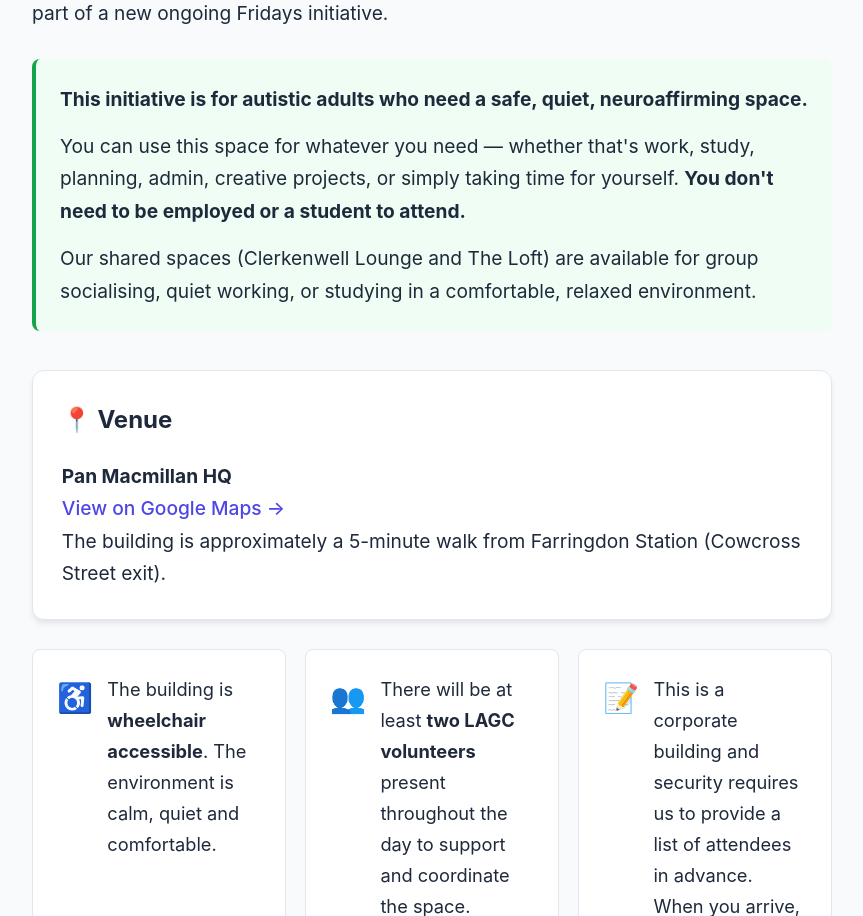
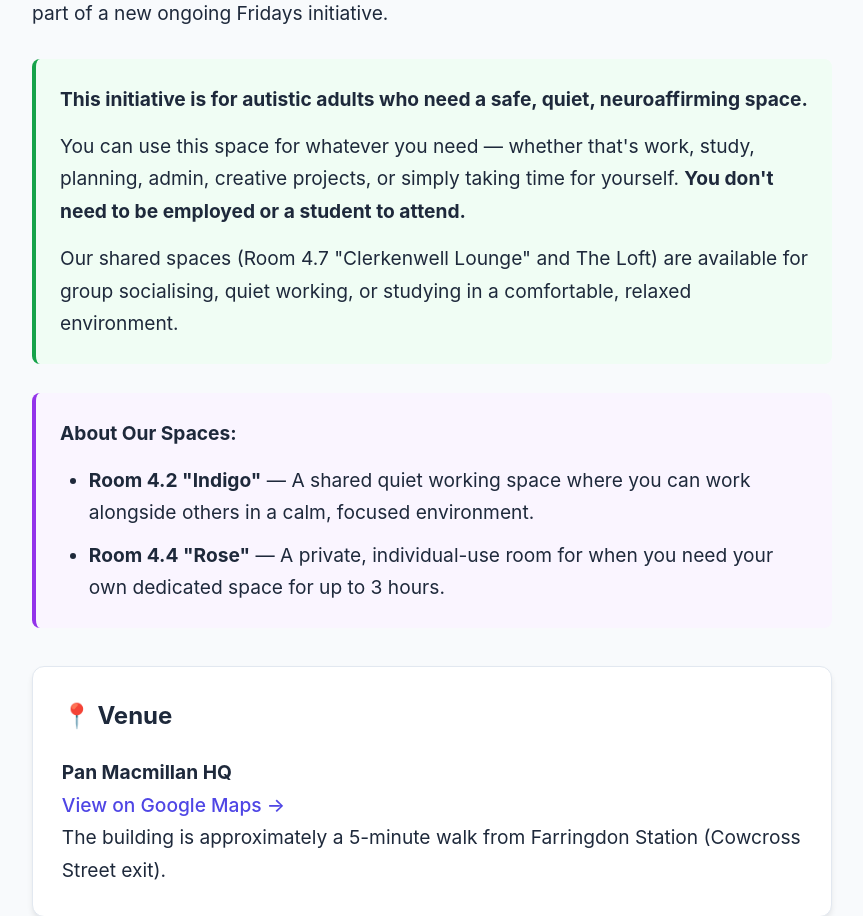
Before and after one commit to marcjtheodore1-sketch/lagc-room-bookings, a Flask app: page / in a window 1280 px wide. Shown: the part 448-1364 px from the top of the page, without its empty margins (208-1071 px from the left). Run offline with Flask 3, Linux system fonts and the light colour scheme; data comes from the database, SQL or seed files in the repository; data that the repository does not hold is empty.

Commit message:
Remove public booking counts, add room purpose summary, update Clerkenwell name, add April 10th Indigo special hours

```diff
--- a/app.py
+++ b/app.py
@@ -446,6 +446,12 @@ def get_availability(date, room_id):
         for slot_idx in [8, 9, 10]:  # 3:00pm, 3:30pm, 4:00pm
             booked_slots.add(slot_idx)
 
+    # Special case: April 10th, 2026 - Room 4.2 "Indigo" only available until 1:30pm
+    # Slot 5 = 1:30pm, so slots 6, 7, 8, 9, 10 (2:00pm-4:00pm) are unavailable
+    if date_str == '2026-04-10' and room_4_2_id and room_id == room_4_2_id:
+        for slot_idx in [6, 7, 8, 9, 10]:  # 2:00pm - 4:00pm
+            booked_slots.add(slot_idx)
+
     # Build availability array
     availability = []
     for slot in TIME_SLOTS:
@@ -541,11 +547,14 @@ def create_booking():
     template = get_setting('confirmation_message', get_default_confirmation_message())
     start_time = TIME_SLOTS[start_slot]['display']
 
-    # Special case: Room 4.2 "Indigo" on March 20th, 2026 - only available until 2:30pm
+    # Special cases for Room 4.2 "Indigo" on specific dates
     is_march_20th = booking_date.isoformat() == '2026-03-20'
+    is_april_10th = booking_date.isoformat() == '2026-04-10'
     is_room_4_2 = '4.2' in room.name or 'indigo' in room.name.lower()
     if is_march_20th and is_room_4_2:
         end_time = '2:30 PM'
+    elif is_april_10th and is_room_4_2:
+        end_time = '1:30 PM'
     else:
         end_time = TIME_SLOTS[end_slot]['display'] if end_slot < len(TIME_SLOTS) else '16:00'
 
--- a/static/css/style.css
+++ b/static/css/style.css
@@ -940,6 +940,32 @@ h2 {
     margin-bottom: 0;
 }
 
+.room-purpose-summary {
+    background: #faf5ff;
+    border-left: 4px solid #9333ea;
+    padding: 1.25rem;
+    margin: 1.5rem 0;
+    border-radius: var(--radius);
+}
+
+.room-purpose-summary h4 {
+    margin-bottom: 0.75rem;
+    color: var(--text);
+}
+
+.room-purpose-summary ul {
+    margin: 0;
+    padding-left: 1.5rem;
+}
+
+.room-purpose-summary li {
+    margin-bottom: 0.5rem;
+}
+
+.room-purpose-summary li:last-child {
+    margin-bottom: 0;
+}
+
 .notice-box.attendance-count {
     background: #eff6ff;
     border-color: #3b82f6;
--- a/templates/landing.html
+++ b/templates/landing.html
@@ -24,7 +24,15 @@
             <div class="initiative-description">
                 <p><strong>This initiative is for autistic adults who need a safe, quiet, neuroaffirming space.</strong></p>
                 <p>You can use this space for whatever you need — whether that's work, study, planning, admin, creative projects, or simply taking time for yourself. <strong>You don't need to be employed or a student to attend.</strong></p>
-                <p>Our shared spaces (Clerkenwell Lounge and The Loft) are available for group socialising, quiet working, or studying in a comfortable, relaxed environment.</p>
+                <p>Our shared spaces (Room 4.7 "Clerkenwell Lounge" and The Loft) are available for group socialising, quiet working, or studying in a comfortable, relaxed environment.</p>
+            </div>
+
+            <div class="room-purpose-summary">
+                <h4>About Our Spaces:</h4>
+                <ul>
+                    <li><strong>Room 4.2 "Indigo"</strong> — A shared quiet working space where you can work alongside others in a calm, focused environment.</li>
+                    <li><strong>Room 4.4 "Rose"</strong> — A private, individual-use room for when you need your own dedicated space for up to 3 hours.</li>
+                </ul>
             </div>
         </div>
 
@@ -87,7 +95,7 @@
                 </a>
 
                 <a href="https://drive.google.com/file/d/1K44nSq3Wc-kOW4yU0WLkubhqcJUcnjRp/view?usp=sharing" target="_blank" class="room-info-card">
-                    <h3>🛋 Room 4.7 "Clerkenwell" - FOR SHARED USE</h3>
+                    <h3>🛋 Room 4.7 "Clerkenwell Lounge" - FOR SHARED USE</h3>
                     <p class="room-type">Social Lounge Space</p>
                     <p>A relaxed lounge-style room with sofas, board games and some sensory items available. Perfect for group socialising, quiet working, or studying in a comfortable environment.</p>
                     <span class="photo-link">View Photo →</span>
@@ -107,9 +115,7 @@
             <p>Free tea, coffee and water available. You're welcome to bring your own lunch and snacks.</p>
         </div>
 
-        <div class="notice-box attendance-count" id="open-booking-count">
-            <p class="loading">Loading attendance information...</p>
-        </div>
+
 
         <div class="guidelines-section">
             <p>
@@ -131,39 +137,3 @@
     </div>
 </div>
 {% endblock %}
-
-{% block scripts %}
-<script>
-// Load open booking counts for display
-async function loadOpenBookingCounts() {
-    const container = document.getElementById('open-booking-count');
-    if (!container) return;
-
-    try {
-        const response = await fetch('/api/open-booking-counts');
-        const counts = await response.json();
-
-        if (counts.length === 0) {
-            container.innerHTML = '<p><strong>📊 Current Bookings:</strong> No open booking spaces currently reserved.</p>';
-            return;
-        }
-
-        let html = '<h4>📊 Current Open Space Bookings</h4><div class="open-booking-list">';
-        counts.forEach(item => {
-            html += `<div class="open-booking-item">
-                <span class="booking-date">${item.date_display}</span>
-                <span class="booking-number">${item.count} registered</span>
-            </div>`;
-        });
-        html += '</div>';
-
-        container.innerHTML = html;
-    } catch (error) {
-        container.innerHTML = '<p><strong>📊 Current Bookings:</strong> Unable to load attendance information.</p>';
-    }
-}
-
-// Load counts when page loads
-document.addEventListener('DOMContentLoaded', loadOpenBookingCounts);
-</script>
-{% endblock %}
```
Also changed, not shown: static/js/app.js (+5 -2 lines).
